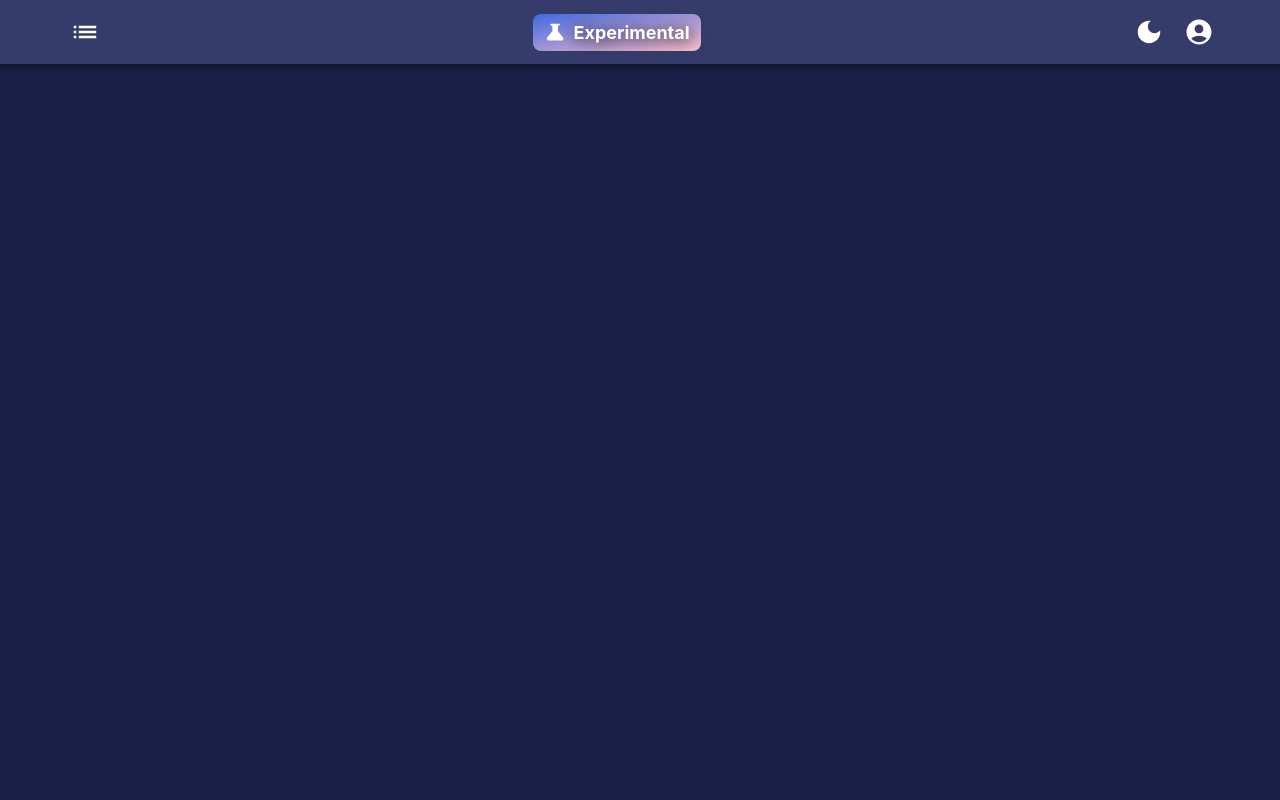
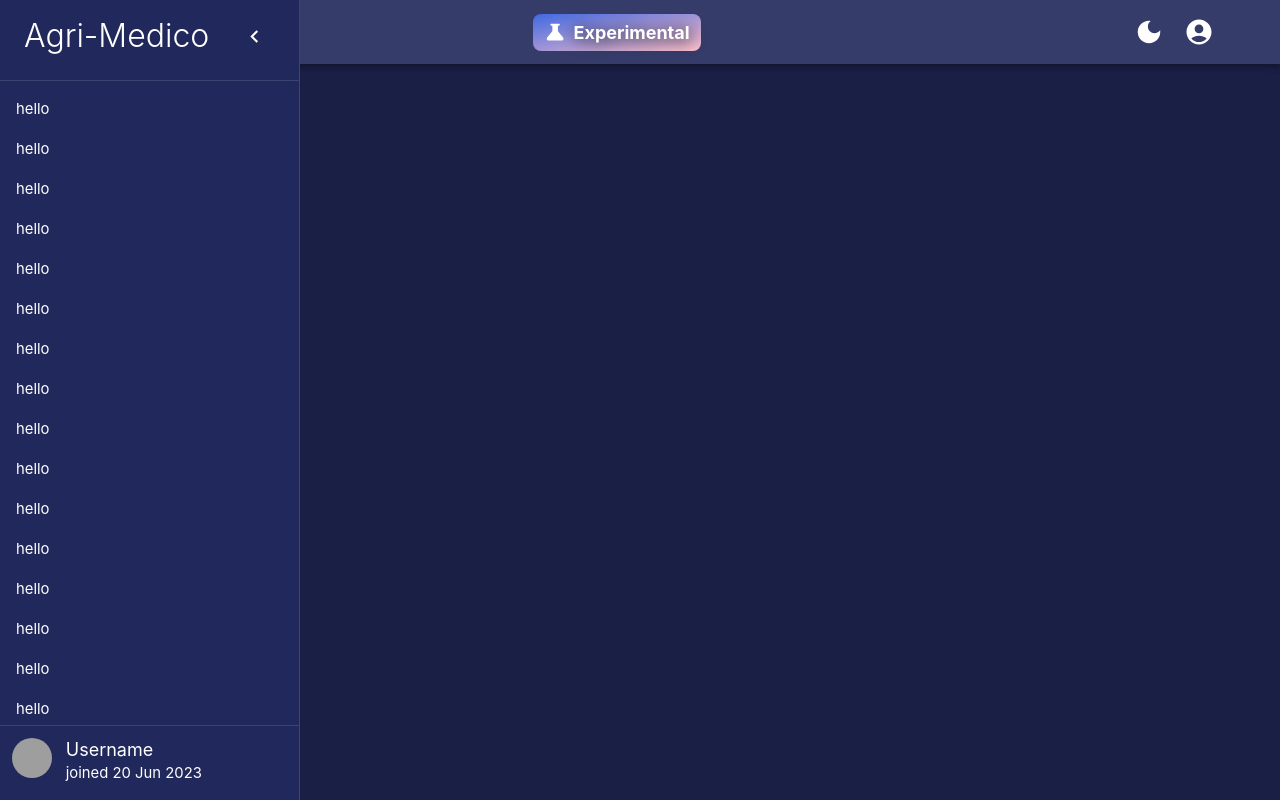
Before and after one commit to navneetthakor/agri-medico-frontend, a React (Create React App) app: page / in a window 1280 px wide. Both pictures are taken after a click on the button 85 px from the left and 32 px from the top of the page. Built offline with nearby package versions, Linux system fonts and the light colour scheme; grey boxes are pictures that could not be loaded.

Commit message:
Static sidebar configuration completed

```diff
--- a/src/components/Sidebar.js
+++ b/src/components/Sidebar.js
@@ -1,12 +1,128 @@
-import { Box } from '@mui/material'
-import React from 'react'
+import {
+  Avatar,
+  Box,
+  DialogTitle,
+  Drawer,
+  IconButton,
+  List,
+  ListItem,
+  Typography,
+} from "@mui/material";
+import React from "react";
+import FlexBetween from "./FlexBetween";
+import { AccountBalance, ChevronLeft } from "@mui/icons-material";
+import { useTheme } from "@emotion/react";
 
-function Sidebar() {
+function Sidebar(props) {
+  const { isSidebarOpen, isNonMobile, setIsSidebarOpen } = props;
+
+  // to use theme
+  const theme = useTheme();
+
+  const hello = [
+    "hello",
+    "hello",
+    "hello",
+    "hello",
+    "hello",
+    "hello",
+    "hello",
+    "hello",
+    "hello",
+    "hello",
+    "hello",
+    "hello",
+    "hello",
+    "hello",
+    "hello",
+    "hello",
+    "hello",
+    "hello",
+    "hello",
+    "hello",
+    "hello",
+    "hello",
+    "hello",
+    "hello",
+    "hello",
+    "hello",
+    "hello",
+    "hello",
+    "hello",
+    "hello",
+    "hello",
+    "hello",
+  ];
+
   return (
-    <Box>
-      Sidebar
-    </Box>
-  )
+    <Drawer
+      sx={{
+        "& .MuiDrawer-paper": {
+          width: "300px",
+          boxSizing: "border-box",
+          backgroundColor: theme.palette.background.alt,
+        },
+      }}
+      variant="persistent"
+      anchor="left"
+      open={isSidebarOpen}
+    >
+      {/* heading  */}
+      <DialogTitle
+        sx={{
+          height: "10vh",
+        }}
+      >
+        <FlexBetween>
+          <Typography variant="h2">Agri-Medico</Typography>
+          <IconButton onClick={() => setIsSidebarOpen(!isSidebarOpen)}>
+            <ChevronLeft sx={{ fontSize: "25px" }} />
+          </IconButton>
+        </FlexBetween>
+      </DialogTitle>
+
+      {/* body  */}
+      <Box
+        sx={{
+          height: "89vh",
+          borderTop: "1px solid",
+          borderColor: "divider",
+          overflowY: "scroll",
+          padding: "auto 10px",
+        }}
+      >
+        <List>
+          {hello?.map((iteam) => (
+            <ListItem
+              sx={{
+                height: "5vh",
+              }}
+            >
+              {iteam}
+            </ListItem>
+          ))}
+        </List>
+      </Box>
+      {/* footer  */}
+      <Box
+        sx={{
+          height: "10vh",
+          background: theme.palette.background.alt,
+          display: "flex",
+          gap: "5%",
+          p: 1.5,
+          borderTop: "1px solid",
+          borderColor: "divider",
+        }}
+      >
+        <Avatar size="lg" src={AccountBalance} />
+        <Box>
+          <Typography variant="h5">Username</Typography>
+          <Typography>joined 20 Jun 2023</Typography>
+        </Box>
+      </Box>
+    </Drawer>
+  );
 }
 
-export default Sidebar
+export default Sidebar;
--- a/src/scens/RootLayout.js
+++ b/src/scens/RootLayout.js
@@ -1,6 +1,6 @@
 import { Box, useMediaQuery } from '@mui/material'
 import React, { useState } from 'react'
-// import Sidebar from '../components/Sidebar'
+import Sidebar from '../components/Sidebar'
 import Navbar from '../components/Navbar'
 import { Outlet } from 'react-router-dom'
 
@@ -12,12 +12,20 @@ function RootLayout() {
     const [isSidebarOpen, setIsSidebarOpen] = useState(false);
   return (
     <Box
-    sx={{
-        minHeight: '100vh',
-    }}
     >
-        {/* <Sidebar /> */}
-        <Box>
+        <Sidebar
+        isSidebarOpen={isSidebarOpen}
+        isNonMobile={isNonMobile}
+        setIsSidebarOpen={setIsSidebarOpen}
+        />
+        <Box
+        sx={{
+          minHeight: '100vh',
+        }}
+        onClick={()=>{
+          if(isSidebarOpen) setIsSidebarOpen(!isSidebarOpen);
+        }}
+        flexGrow={1}>
             <Navbar
             isSidebarOpen={isSidebarOpen}
             isNonMobile={isNonMobile}
```
